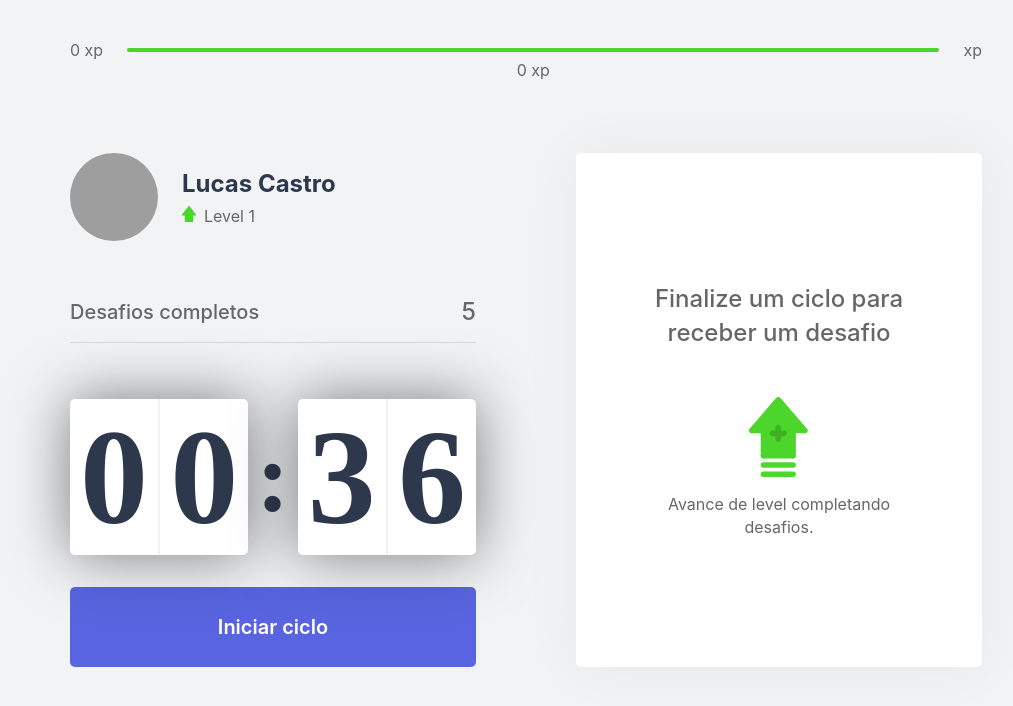
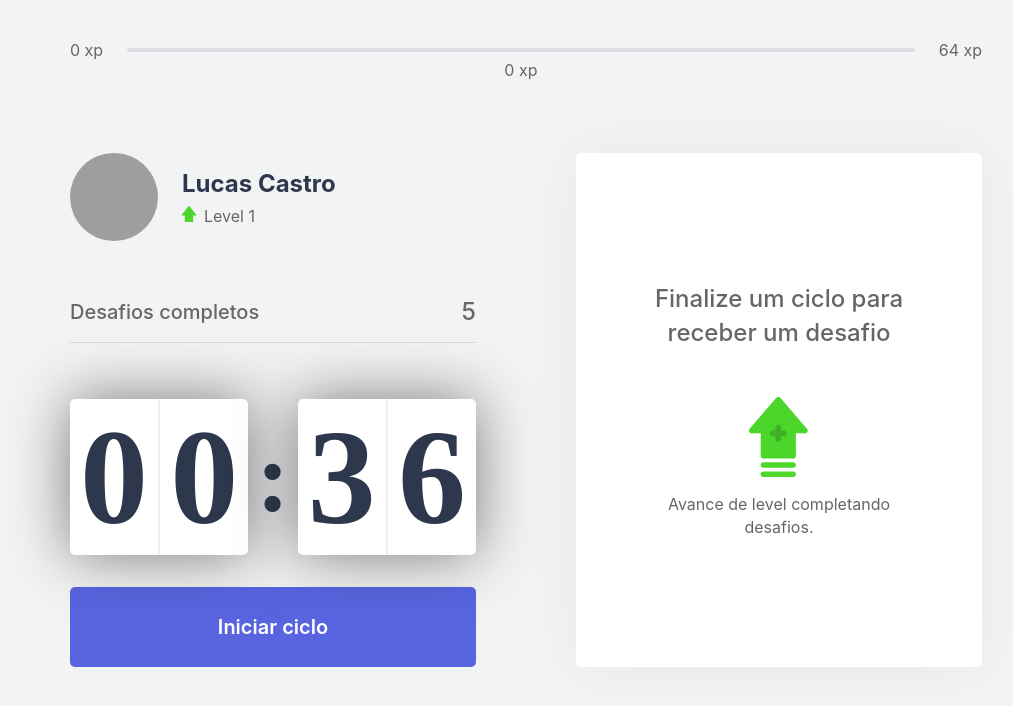
Before and after one commit to Lucashmcastro/NLW_04, a Next.js app: page / in a window 1280 px wide. Shown: the top 706 px of the page, without its empty margins (114-1127 px from the left). Built offline with nearby package versions, Linux system fonts and the light colour scheme; grey boxes are pictures that could not be loaded.

Commit message:
Add activeChallenge: Challenge

```diff
--- a/src/contexts/ChallengesContext.tsx
+++ b/src/contexts/ChallengesContext.tsx
@@ -10,9 +10,11 @@ interface ChallengesContextData {
   level: number;
   currentExperience: number;
   challengesCompleted: number;
+  activeChallenge: Challenge;
+  experienceToNextLevel: number;
   levelUp: () => void;
   startNewChallenge: () => void;
-  activeChallenge: Challenge;
+  resetChallenge: () => void;
 }
 
 interface ChallengesProviderProps {
@@ -28,6 +30,8 @@ export function ChallengesProvider({ children }: ChallengesProviderProps) {
 
   const [activeChallenge, setActiveChallenge] = useState(null);
 
+  const experienceToNextLevel = Math.pow((level +1) *4, 2);
+
   function levelUp() {
     setLevel(level + 1);
   }
@@ -39,15 +43,21 @@ export function ChallengesProvider({ children }: ChallengesProviderProps) {
     setActiveChallenge(challenge);
   }
 
+  function resetChallenge() {
+    setActiveChallenge(null);
+  }
+
   return (
     <ChallengesContext.Provider
       value={{
         level,
         currentExperience,
         challengesCompleted,
+        activeChallenge,
+        experienceToNextLevel,
         levelUp,
         startNewChallenge,
-        activeChallenge,
+        resetChallenge,
       }}
     >
       {children}
```
